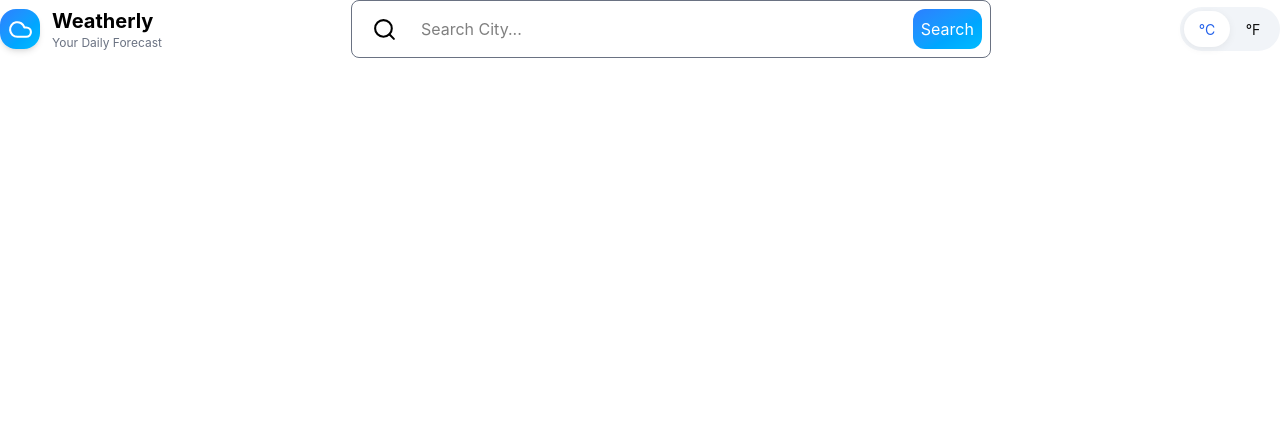
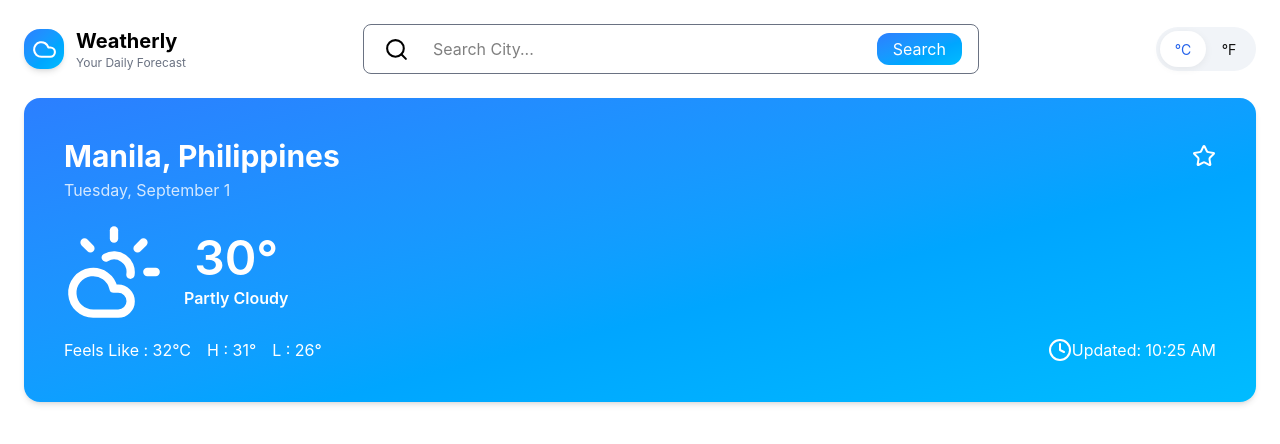
Before and after one commit to doitaxcel/weatherReactApp, a React (Vite) app: page / in a window 1280 px wide. Shown: the top 444 px of the page. Built offline with nearby package versions, Linux system fonts and the light colour scheme.

Commit message:
Summary Component Add

```diff
--- a/src/App.tsx
+++ b/src/App.tsx
@@ -3,17 +3,19 @@ import './css/App.css'
 import Header from './components/Header'
 import SearchBar from './components/SearchBar'
 import ToggleButton from './components/ToggleButton'
+import Summary from './components/Summary'
 
 function App() {
   // const [count, setCount] = useState(0)
 
   return (
     <>
-      <header className='flex justify-between gap-3 md:gap-5'>
+      <header className='flex justify-between m-6 gap-3 md:gap-5'>
         <Header />
         <SearchBar />
         <ToggleButton />
       </header>
+      <main><Summary /></main>
     </>
   )
 }
--- a/src/components/SearchBar.tsx
+++ b/src/components/SearchBar.tsx
@@ -29,7 +29,7 @@ const SearchBar = () => {
             </div>
             <button
                 type="submit"
-                className="ml-2 bg-linear-to-br from-blue-500 to-sky-400 text-white rounded-xl p-2 m-2 whitespace-nowrap"
+                className="ml-2 bg-linear-to-br from-blue-500 to-sky-400 text-white rounded-xl py-1 px-4 m-2 mr-4 whitespace-nowrap"
             >
                 Search
             </button>
--- /dev/null
+++ b/src/components/Summary.tsx
@@ -0,0 +1,47 @@
+import { Clock, Star, CloudSun } from 'lucide-react'
+
+const Summary = () => {
+    return (
+        <section className='flex flex-col justify-center rounded-2xl m-6 p-10 bg-linear-to-br from-blue-500 to-sky-400 text-white shadow-md'>
+            <header className='flex justify-between items-center gap-5'>
+                <div>
+                    <h2 className='text-3xl font-bold'>Manila, Philippines</h2>
+                </div>
+
+                <button type='button' aria-label='Add Manila to favorites'>
+                    <Star />
+                </button>
+            </header>
+
+            <div className='text-white/80 mt-1'>
+                <p>Tuesday, September 1</p>
+            </div>
+
+            <div className='flex text-center mt-5 items-center'>
+                <div>
+                    <CloudSun size={100} aria-hidden='true' />
+                </div>
+
+                <div className='ml-5'>
+                    <p className='text-5xl font-semibold'>30°</p>
+                    <p className='font-semibold mt-1'>Partly Cloudy</p>
+                </div>
+            </div>
+
+            <footer className='flex justify-between mt-4 gap-3'>
+                <div className='flex gap-4'>
+                    <span>Feels Like : 32°C</span>
+                    <span>H : 31°</span>
+                    <span>L : 26°</span>
+                </div>
+
+                <div className='flex'>
+                    <Clock aria-hidden='true' />
+                    <span>Updated: 10:25 AM</span>
+                </div>
+            </footer>
+        </section>
+    )
+}
+
+export default Summary
```
